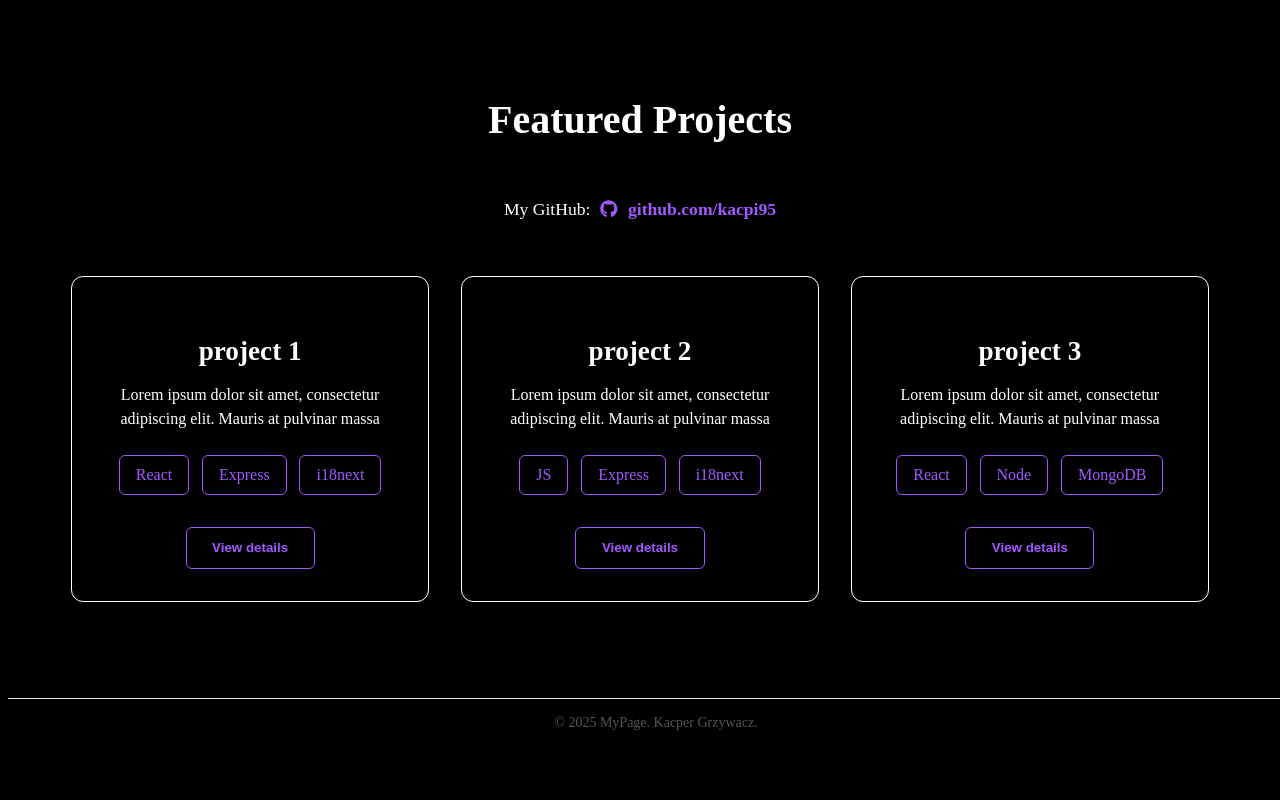
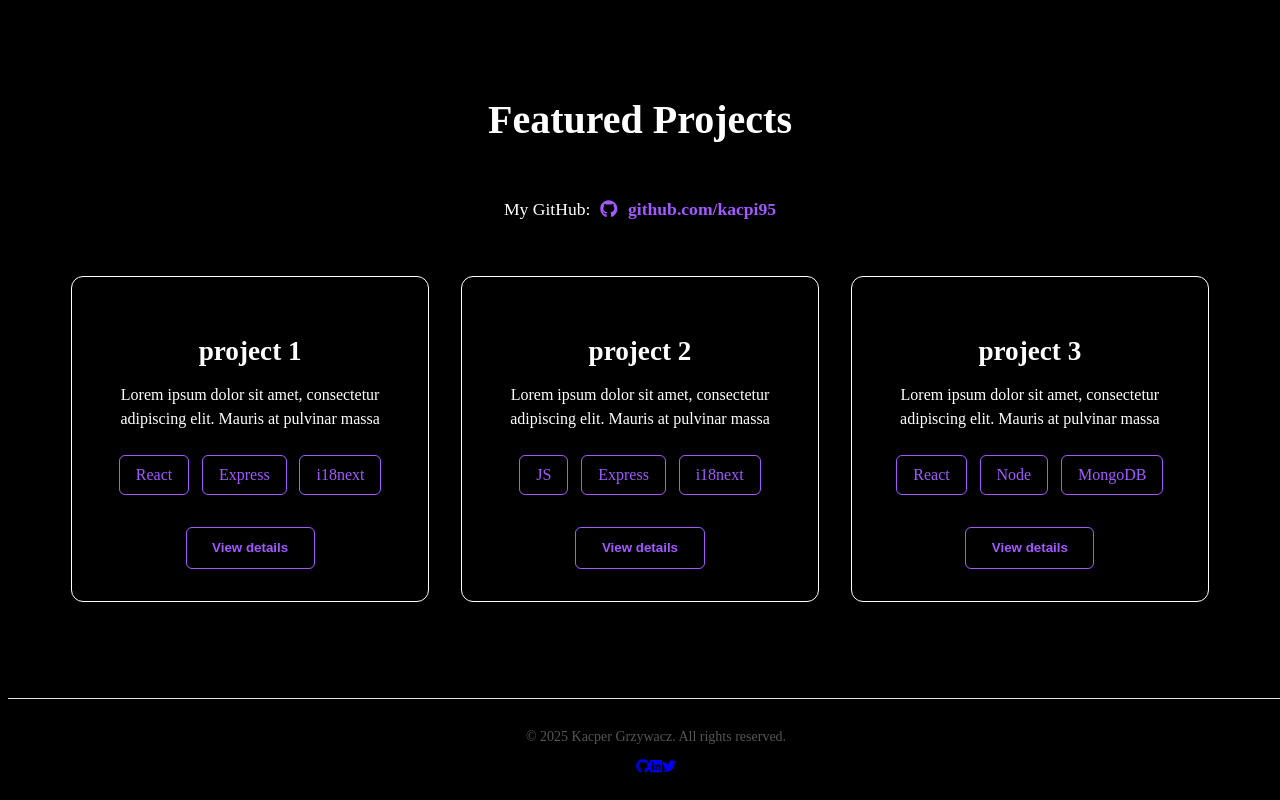
Before and after one commit to kacpi95/My-page, a React (Vite) app: page / in a window 1280 px wide. Shown: the part 581-1381 px from the top of the page. Before the commit the page ends 1336 px from the top, so only its background shows below. Built offline with nearby package versions, Linux system fonts and the light colour scheme.

Commit message:
update: footer component

```diff
--- a/src/components/layout/Footer/Footer.jsx
+++ b/src/components/layout/Footer/Footer.jsx
@@ -1,11 +1,30 @@
-import styles from "./Footer.module.scss";
+import { FontAwesomeIcon } from '@fortawesome/react-fontawesome';
+import {
+  faGithub,
+  faLinkedin,
+  faTwitter,
+} from '@fortawesome/free-brands-svg-icons';
+import styles from './Footer.module.scss';
 
 export default function Footer() {
-	return (
-		<footer className={styles.footer}>
-			<div className={styles.footerContent}>
-				© {new Date().getFullYear()} MyPage. Kacper Grzywacz.
-			</div>
-		</footer>
-	);
+  return (
+    <footer className={styles.footer}>
+      <div className={styles.container}>
+        <p>
+          © {new Date().getFullYear()} Kacper Grzywacz. All rights reserved.
+        </p>
+        <div className={styles.socials}>
+          <a href='https://github.com/kacpi95' target='_blank'>
+            <FontAwesomeIcon icon={faGithub} />
+          </a>
+          <a href='#'>
+            <FontAwesomeIcon icon={faLinkedin} />
+          </a>
+          <a href='#'>
+            <FontAwesomeIcon icon={faTwitter} />
+          </a>
+        </div>
+      </div>
+    </footer>
+  );
 }
```
